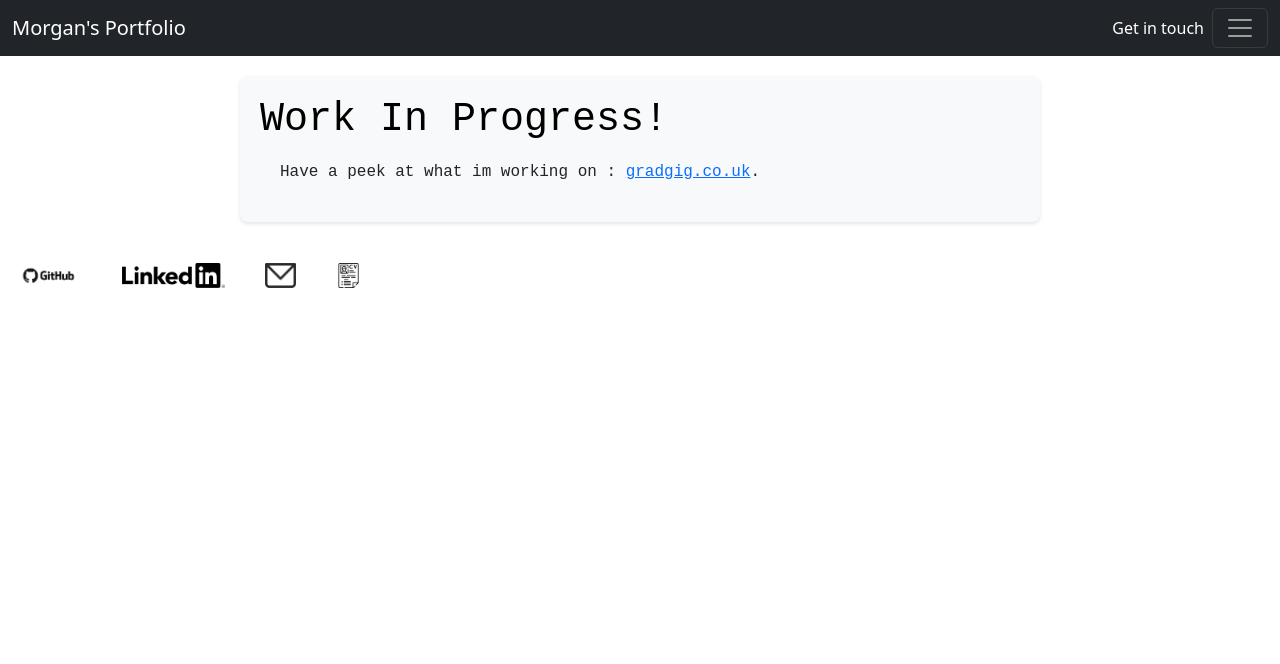
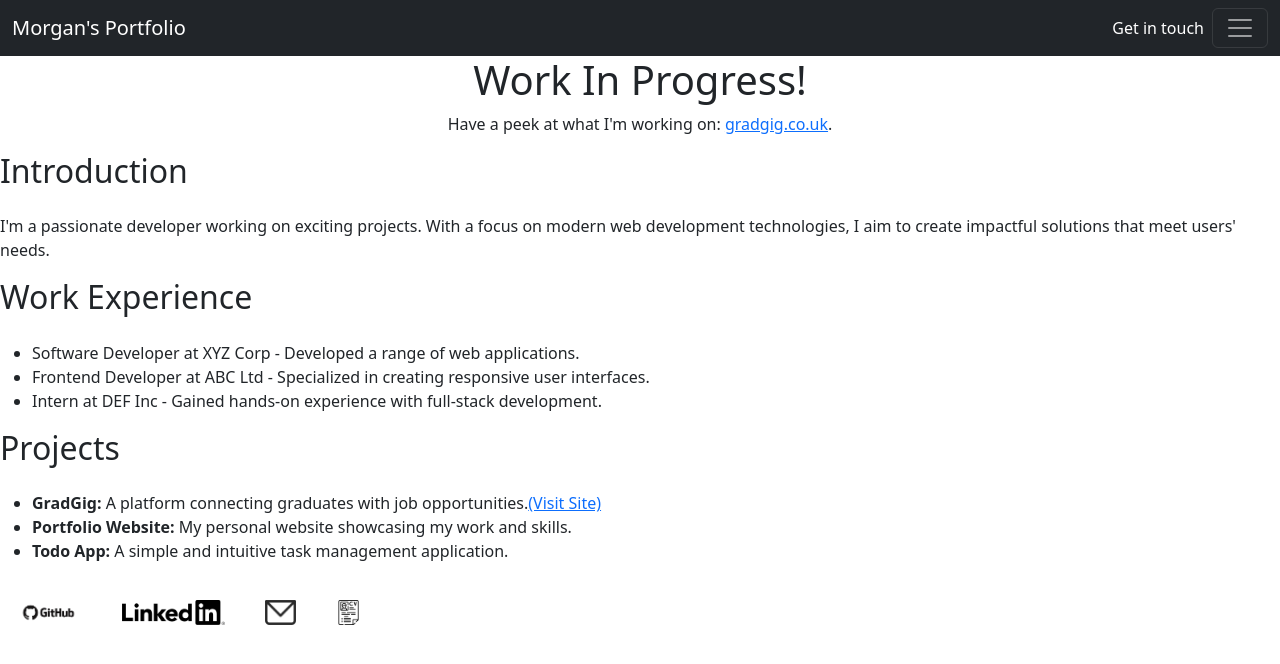
Before and after one commit to Morgan0404/personaldeploy, a React (Vite) app: page / in a window 1280 px wide. Shown: the top 664 px of the page. Built offline with nearby package versions, Linux system fonts and the light colour scheme.

Commit message:
home screen reformat

```diff
--- a/src/components/Introduction.tsx
+++ b/src/components/Introduction.tsx
@@ -1,17 +1,60 @@
 import React from "react";
-import "./Introduction.css";
 
 const Introduction = () => {
     return (
-        <div className="introduction">
-            <h1>Work In Progress!</h1>
-            <p>
-                Have a peek at what im working on : {" "}
-                <a href="https://gradgig.co.uk" target="_blank" rel="noopener noreferrer">
-                    gradgig.co.uk
-                </a>
-                .
-            </p>
+        <div className="bg-gray-100 text-gray-800 min-h-screen flex flex-col items-center justify-center p-6">
+            <div className="bg-white shadow-md rounded-lg p-8 max-w-3xl w-full">
+                <h1 className="text-3xl font-bold text-center text-teal-500 mb-6">
+                    Work In Progress!
+                </h1>
+                <p className="text-lg text-center mb-6">
+                    Have a peek at what I'm working on:{" "}
+                    <a
+                        href="https://gradgig.co.uk"
+                        target="_blank"
+                        rel="noopener noreferrer"
+                        className="text-teal-600 hover:underline"
+                    >
+                        gradgig.co.uk
+                    </a>
+                    .
+                </p>
+
+                <div className="mt-12">
+                    <h2 className="text-2xl font-semibold text-teal-500 mb-4">Introduction</h2>
+                    <p className="text-gray-700 mb-6">
+                        I'm a passionate developer working on exciting projects. With a focus on modern web development technologies, I aim to create impactful solutions that meet users' needs.
+                    </p>
+
+                    <h2 className="text-2xl font-semibold text-teal-500 mb-4">Work Experience</h2>
+                    <ul className="list-disc list-inside mb-6 text-gray-700">
+                        <li>Software Developer at XYZ Corp - Developed a range of web applications.</li>
+                        <li>Frontend Developer at ABC Ltd - Specialized in creating responsive user interfaces.</li>
+                        <li>Intern at DEF Inc - Gained hands-on experience with full-stack development.</li>
+                    </ul>
+
+                    <h2 className="text-2xl font-semibold text-teal-500 mb-4">Projects</h2>
+                    <ul className="list-disc list-inside text-gray-700">
+                        <li>
+                            <strong>GradGig:</strong> A platform connecting graduates with job opportunities.
+                            <a
+                                href="https://gradgig.co.uk"
+                                target="_blank"
+                                rel="noopener noreferrer"
+                                className="text-teal-600 hover:underline"
+                            >
+                                (Visit Site)
+                            </a>
+                        </li>
+                        <li>
+                            <strong>Portfolio Website:</strong> My personal website showcasing my work and skills.
+                        </li>
+                        <li>
+                            <strong>Todo App:</strong> A simple and intuitive task management application.
+                        </li>
+                    </ul>
+                </div>
+            </div>
         </div>
     );
 };
```
